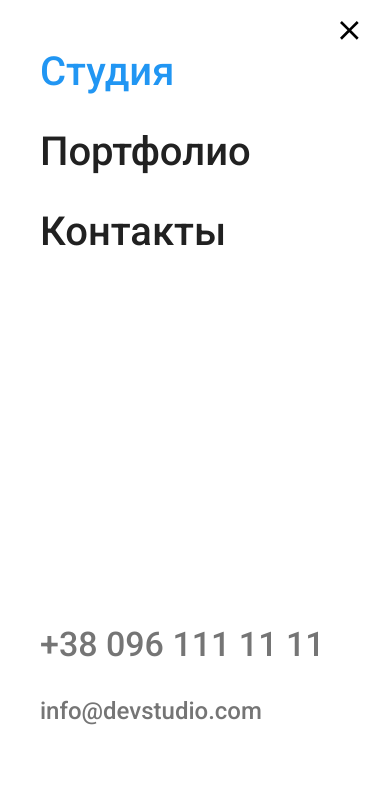
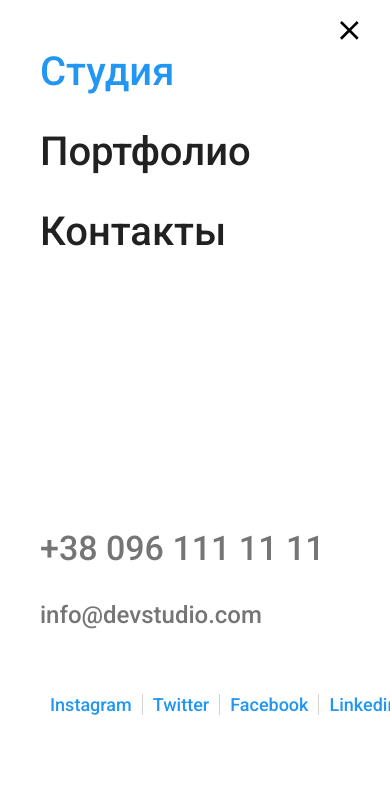
Before and after one commit to Suglex-Oleksii/goit-markup-hw-08, a plain HTML site: page index.html in a window 390 px wide. Shown: the top 787 px of the page. Drawn offline with nearby package versions, Linux system fonts and the light colour scheme.

Commit message:
ДЗ-8 доработка 23.05.2022

```diff
--- a/sass/components/_header.scss
+++ b/sass/components/_header.scss
@@ -169,7 +169,8 @@ display: block;
         flex-direction: column-reverse;
         margin-bottom: 64px;
         margin-top: auto;
-        height: 470px;
+        min-height: 50%;
+        height: auto;
     }
 
     @media screen and (min-width: 768px) {
```
Also changed, not shown: css/main.css, css/main.min.css, 2 other files.
